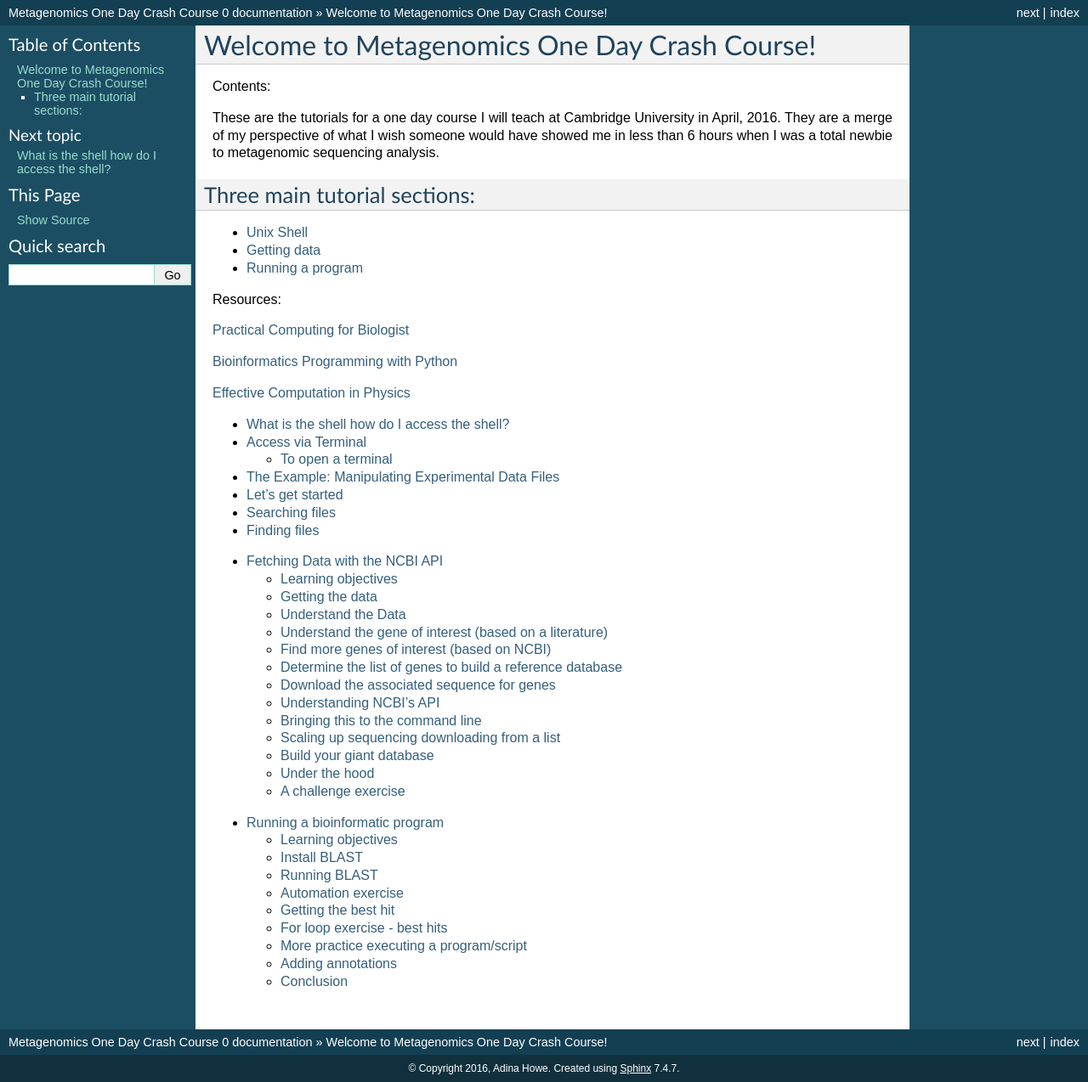
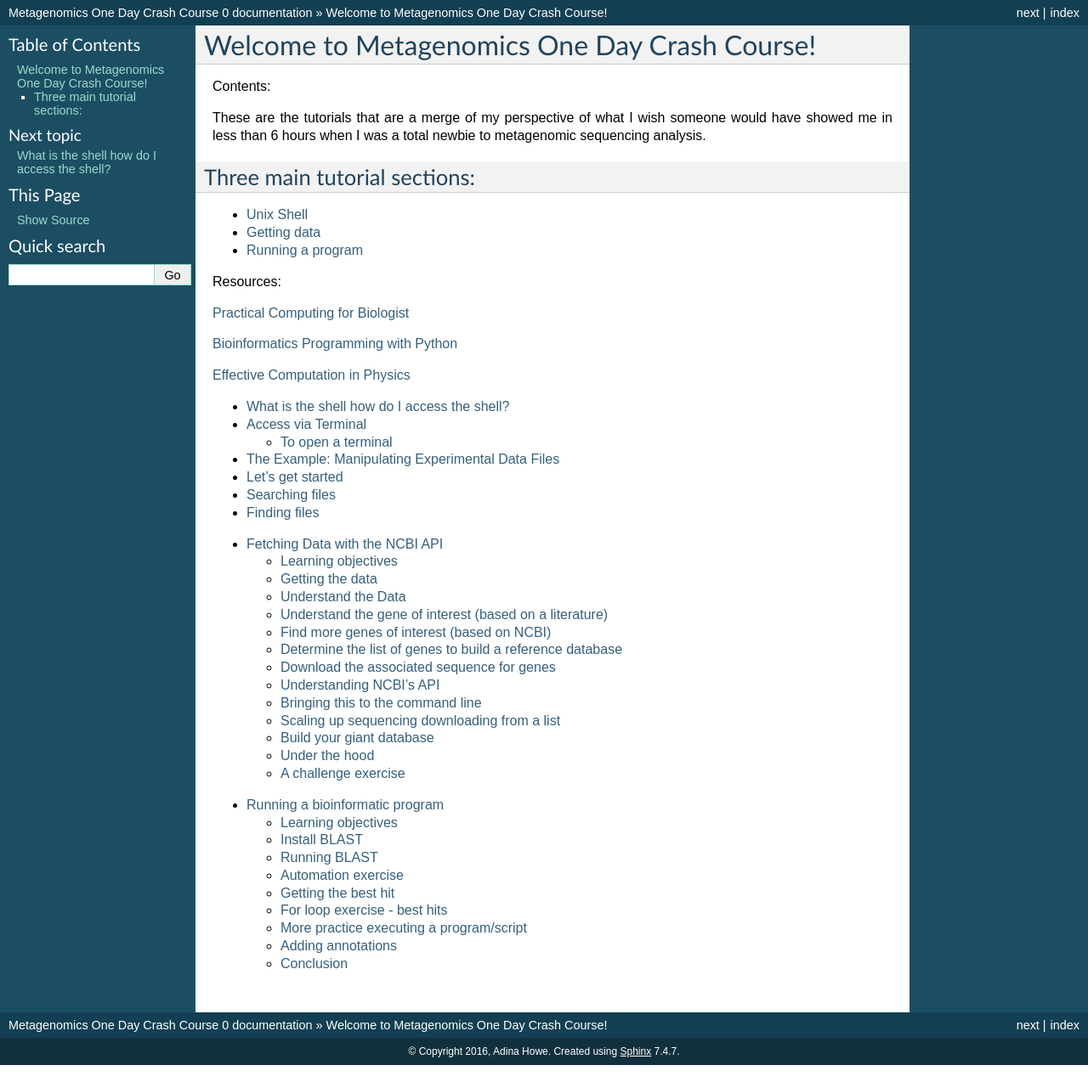
Before and after one commit to germs-lab/one-day-metag-crash-course, a Sphinx documentation site: the page built from docs/index.rst, in a window 1280 px wide. Shown: the whole page at 85% size. Built offline with Sphinx 7.4.7, drawn with Linux system fonts in a browser that asks for light colours.

Commit message:
Update index.rst

```diff
--- a/docs/index.rst
+++ b/docs/index.rst
@@ -8,7 +8,7 @@ Welcome to Metagenomics One Day Crash Course!
 
 Contents:
 
-These are the tutorials for a one day course I will teach at Cambridge University in April, 2016.  They are a merge of my perspective of what I wish someone would have showed me in less than 6 hours when I was a total newbie to metagenomic sequencing analysis.
+These are the tutorials that are a merge of my perspective of what I wish someone would have showed me in less than 6 hours when I was a total newbie to metagenomic sequencing analysis.
 
 Three main tutorial sections:
 -----------------------------------
```
